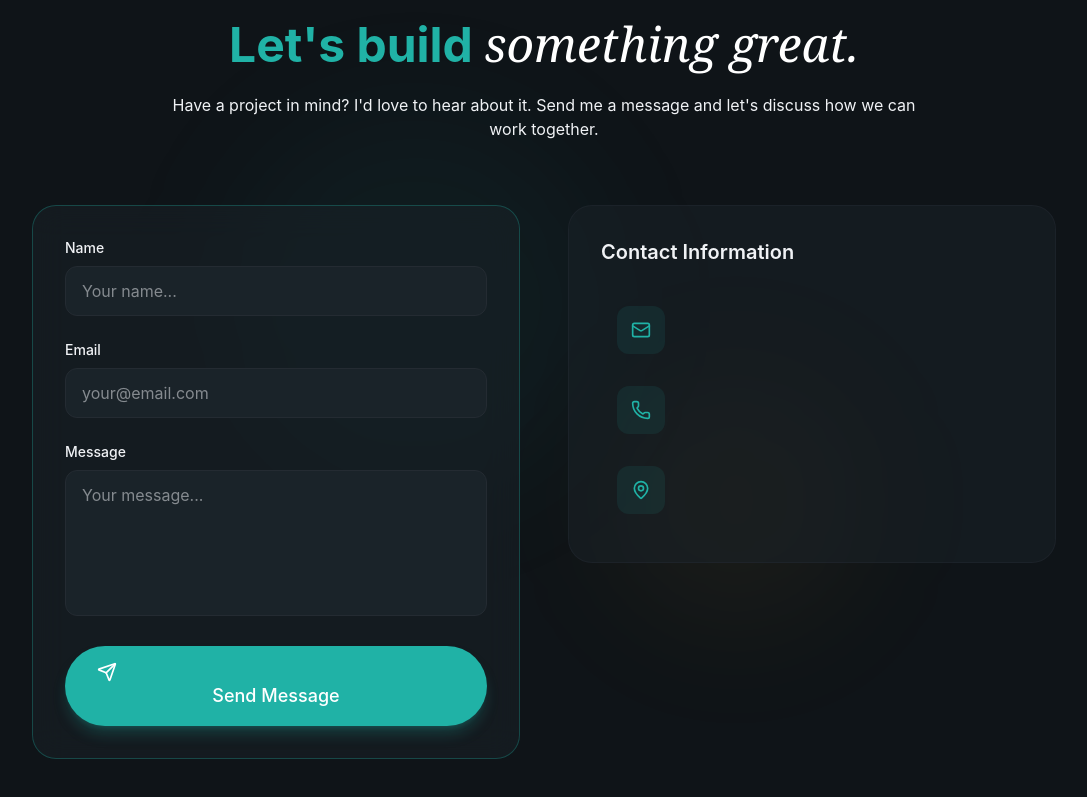
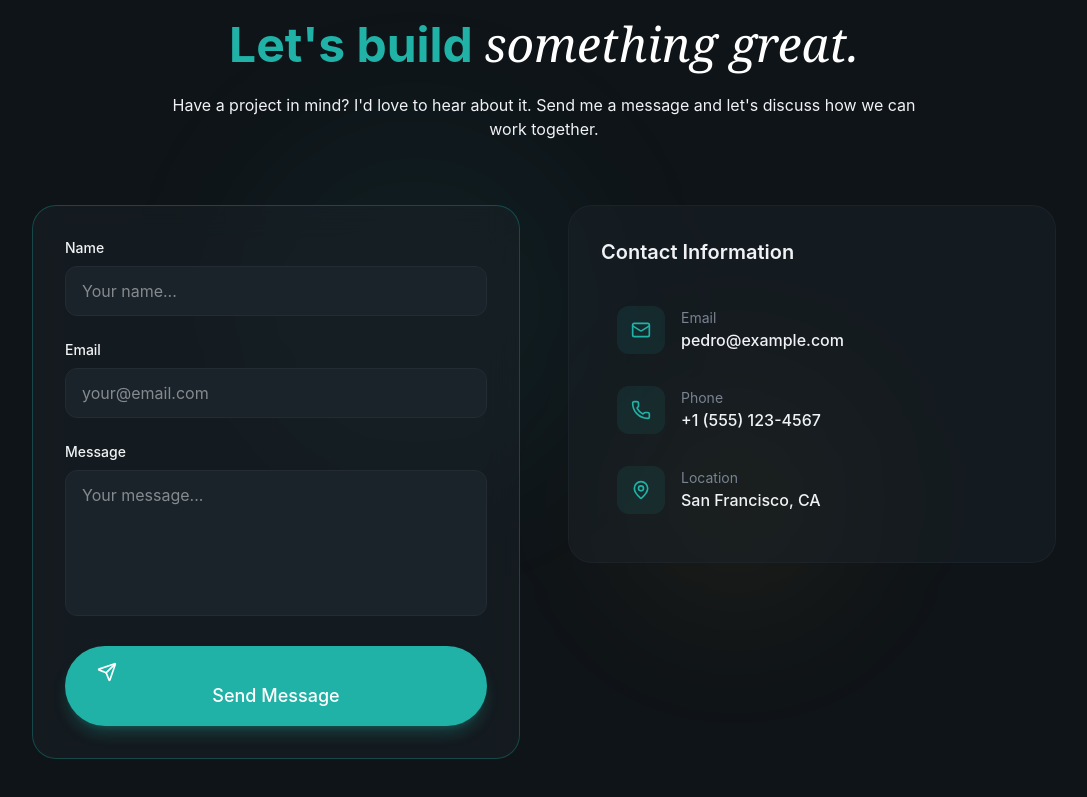
Before and after one commit to Ridzzz0Alam/dev_personal_project, a React (Vite) app: page / in a window 1280 px wide. Shown: the part 8304-9101 px from the top of the page, without its empty margins (96-1183 px from the left). Built offline with nearby package versions, Linux system fonts and the light colour scheme.

Commit message:
added contact info

```diff
--- a/src/sections/Contact.jsx
+++ b/src/sections/Contact.jsx
@@ -214,7 +214,13 @@ export const Contact = () =>{
                                     className="flex items-center gap-4 p-4 rounded-xl hover:bg-surface transition-colors group"
                                     >
                                         <div className="w-12 h-12 rounded-xl bg-primary/10 flex items-center justify-center group-hover:bg-primary/20 transition-colors">
-                                        <item.icon className="w-5 h-5 text-primary"/>
+                                            <item.icon className="w-5 h-5 text-primary"/>
+                                        </div>
+                                        <div>
+                                            <div className="text-sm text-muted-foreground">
+                                                {item.label}
+                                            </div>
+                                            <div className="font-medium">{item.value}</div>
                                         </div>
                                     </a>
                                 ))}
```
